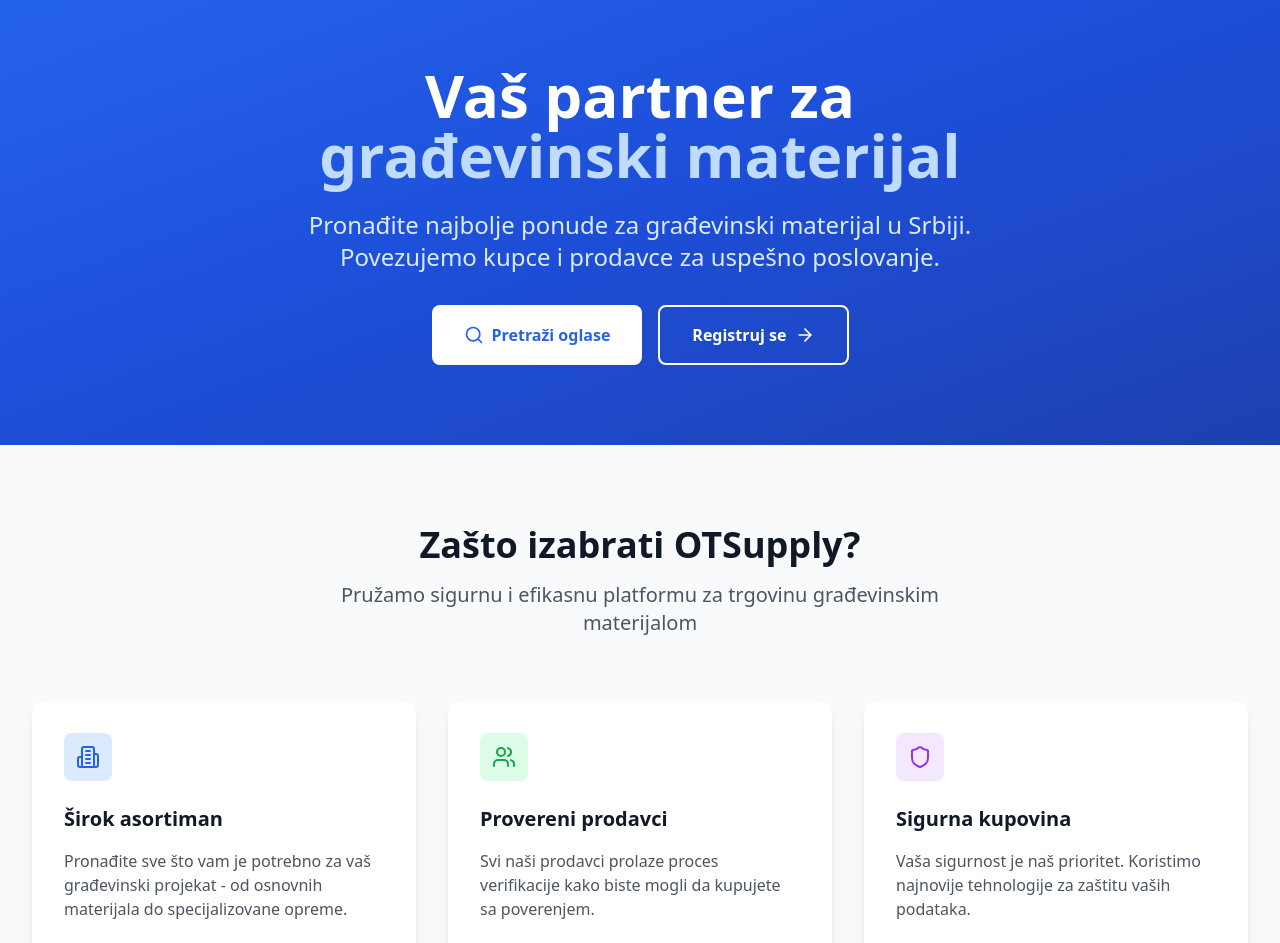
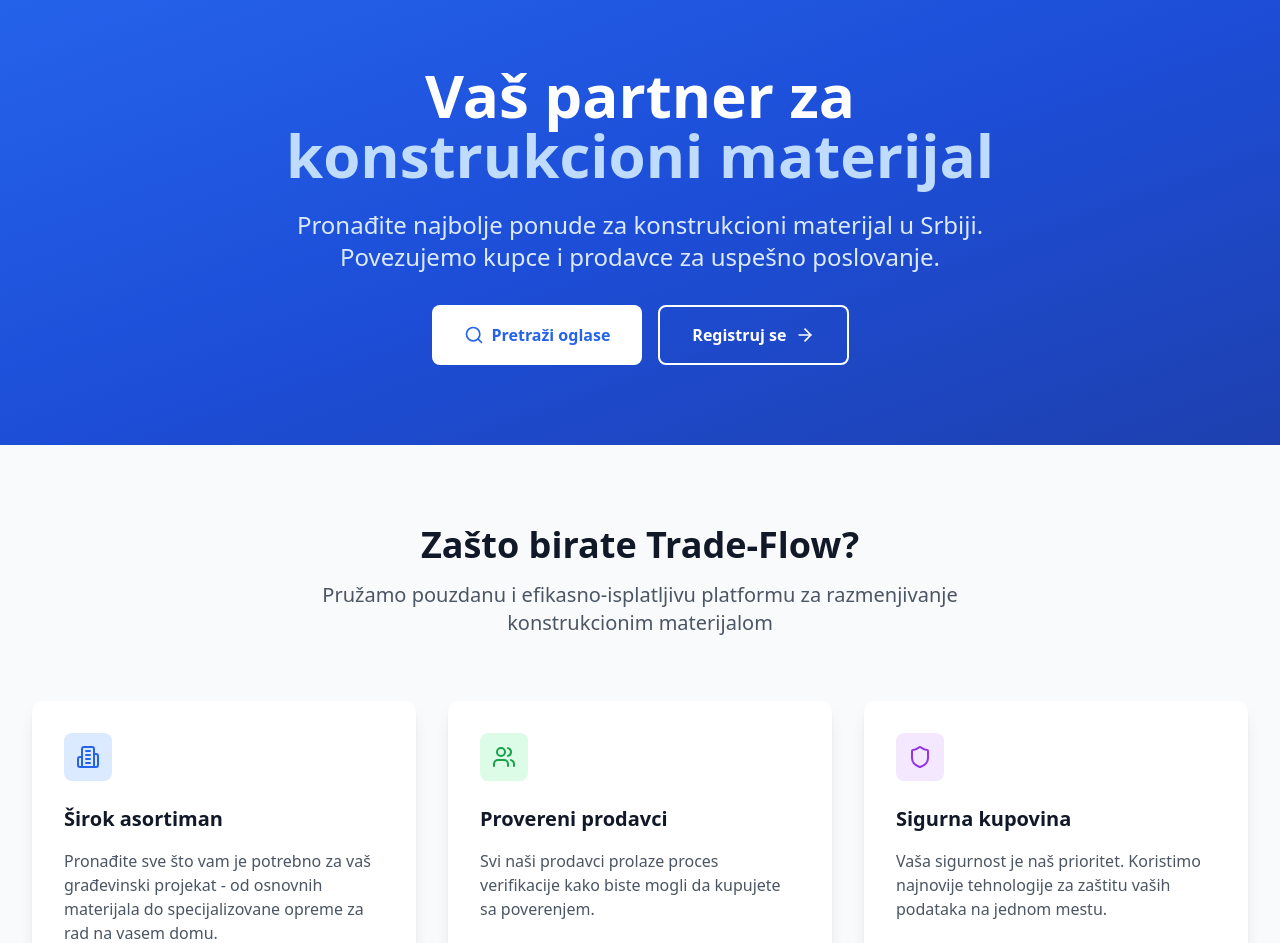
Before and after one commit to DamirBesirovic/TRADE-FLOWw, a React (Vite) app: page / in a window 1280 px wide. Shown: the part 80-1023 px from the top of the page. Built offline with nearby package versions, Linux system fonts and the light colour scheme; no server answers.

Commit message:
Update text references from OTSupply to Trade-Flow

```diff
--- a/src/pages/Home.tsx
+++ b/src/pages/Home.tsx
@@ -40,10 +40,10 @@ const Home: React.FC = () => {
           <div className="text-center">
             <h1 className="text-4xl md:text-6xl font-bold mb-6">
               Vaš partner za
-              <span className="block text-blue-200">građevinski materijal</span>
+              <span className="block text-blue-200">konstrukcioni materijal</span>
             </h1>
             <p className="text-xl md:text-2xl mb-8 text-blue-100 max-w-3xl mx-auto">
-              Pronađite najbolje ponude za građevinski materijal u Srbiji.
+              Pronađite najbolje ponude za konstrukcioni materijal u Srbiji.
               Povezujemo kupce i prodavce za uspešno poslovanje.
             </p>
             <div className="flex flex-col sm:flex-row gap-4 justify-center">
@@ -71,10 +71,10 @@ const Home: React.FC = () => {
         <div className="max-w-7xl mx-auto px-4 sm:px-6 lg:px-8">
           <div className="text-center mb-16">
             <h2 className="text-3xl md:text-4xl font-bold text-gray-900 mb-4">
-              Zašto izabrati OTSupply?
+              Zašto birate Trade-Flow?
             </h2>
             <p className="text-xl text-gray-600 max-w-2xl mx-auto">
-              Pružamo sigurnu i efikasnu platformu za trgovinu građevinskim
+              Pružamo pouzdanu i efikasno-isplatljivu platformu za razmenjivanje konstrukcionim
               materijalom
             </p>
           </div>
@@ -89,7 +89,7 @@ const Home: React.FC = () => {
               </h3>
               <p className="text-gray-600">
                 Pronađite sve što vam je potrebno za vaš građevinski projekat -
-                od osnovnih materijala do specijalizovane opreme.
+                od osnovnih materijala do specijalizovane opreme za rad na vasem domu.
               </p>
             </div>
 
@@ -115,7 +115,7 @@ const Home: React.FC = () => {
               </h3>
               <p className="text-gray-600">
                 Vaša sigurnost je naš prioritet. Koristimo najnovije tehnologije
-                za zaštitu vaših podataka.
+                za zaštitu vaših podataka na jednom mestu.
               </p>
             </div>
           </div>
@@ -209,7 +209,7 @@ const Home: React.FC = () => {
             Spremni da počnete?
           </h2>
           <p className="text-xl mb-8 text-blue-100">
-            Pridružite se hiljadama zadovoljnih korisnika na OTSupply platformi
+            Pridružite se hiljadama zadovoljnih korisnika na trade-flow platformi
           </p>
           <div className="flex flex-col sm:flex-row gap-4 justify-center">
             <Link
```
